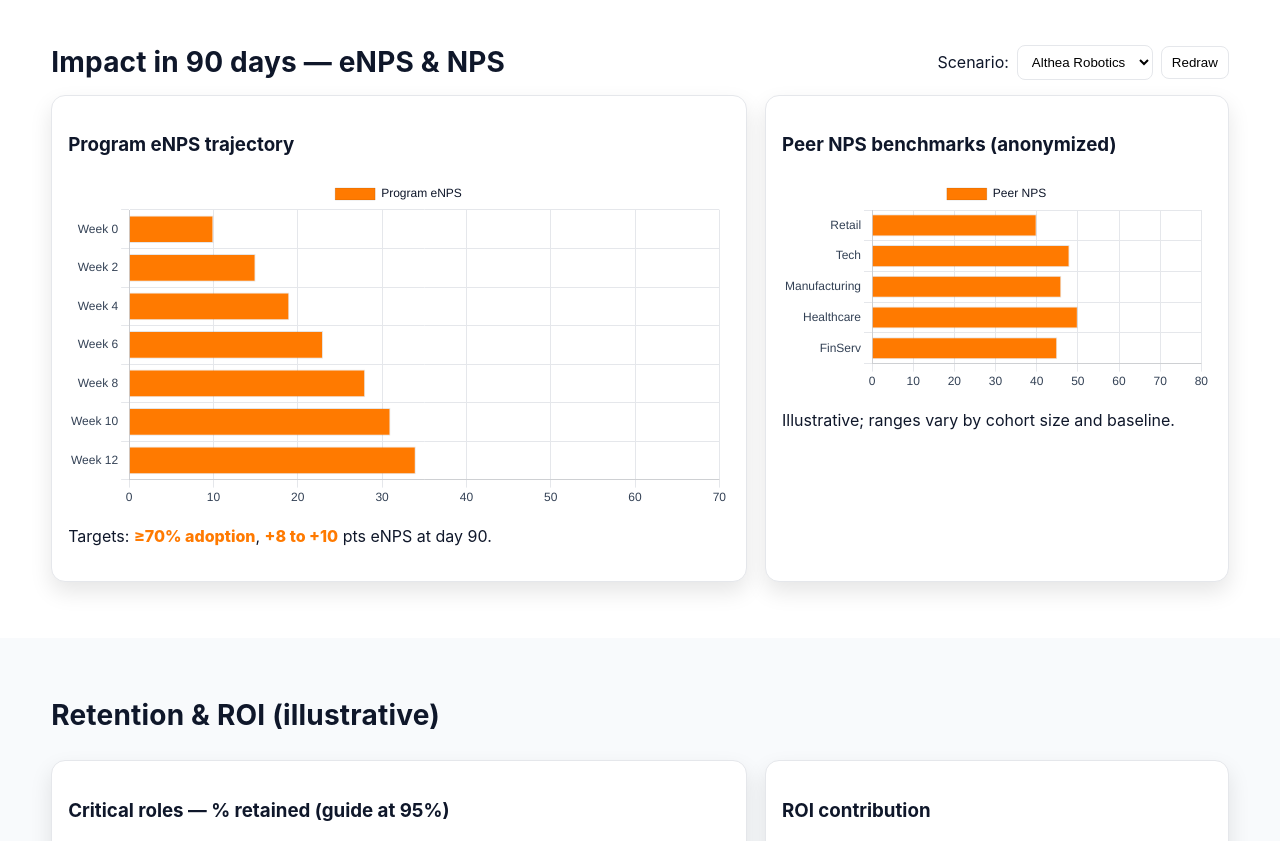
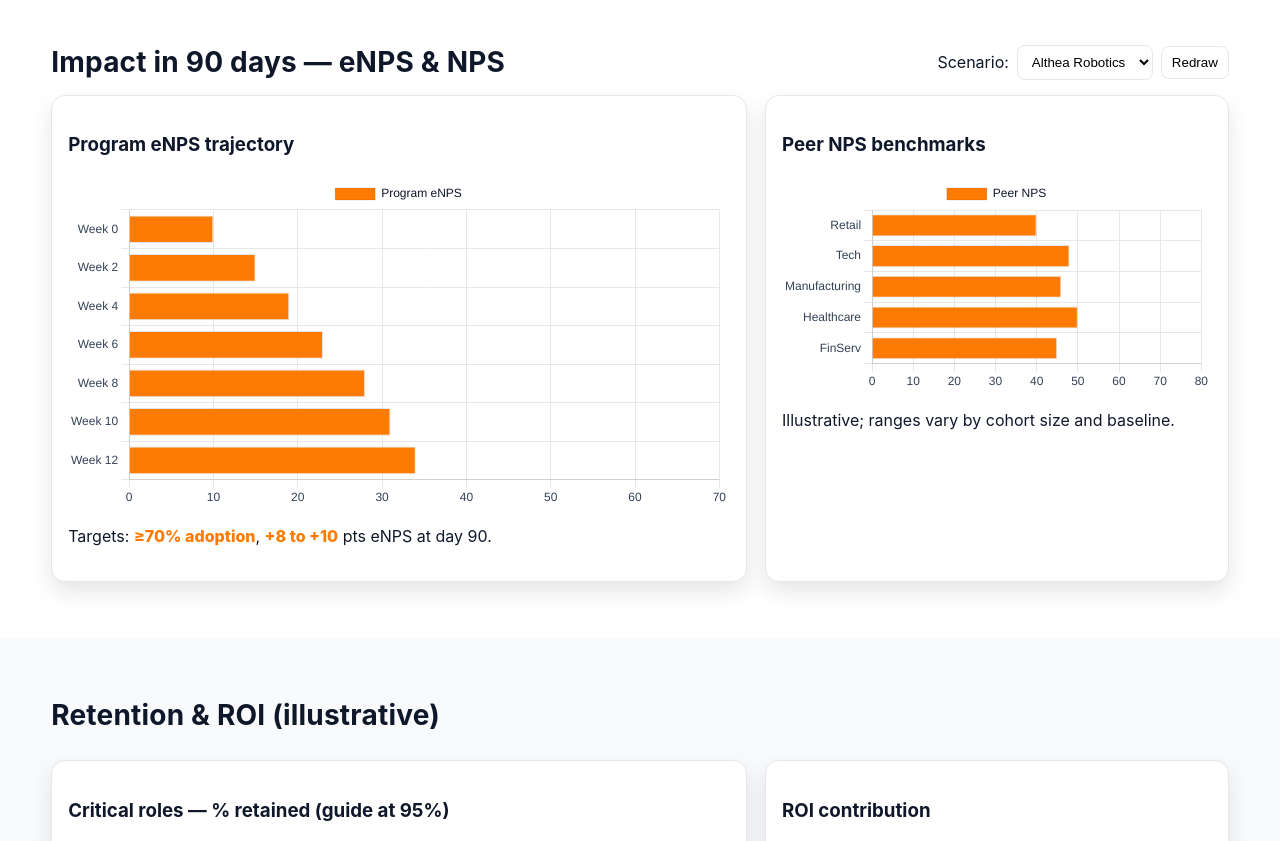
Before and after one commit to NicoUIcreator/thepack-demo, a plain HTML site: page index.html in a window 1280 px wide. Shown: the part 2560-3401 px from the top of the page. Drawn offline with nearby package versions, Linux system fonts and the light colour scheme.

Commit message:
anonymized

```diff
--- a/index.html
+++ b/index.html
@@ -319,7 +319,7 @@
             <p class="meta">Targets: <span class="kpi">≥70% adoption</span>, <span class="kpi">+8 to +10</span> pts eNPS at day 90.</p>
           </div>
           <div class="chart-card">
-            <h3 class="meta">Peer NPS benchmarks (anonymized)</h3>
+            <h3 class="meta">Peer NPS benchmarks</h3>
             <canvas id="benchChart"></canvas>
             <p class="meta">Illustrative; ranges vary by cohort size and baseline.</p>
           </div>
```
